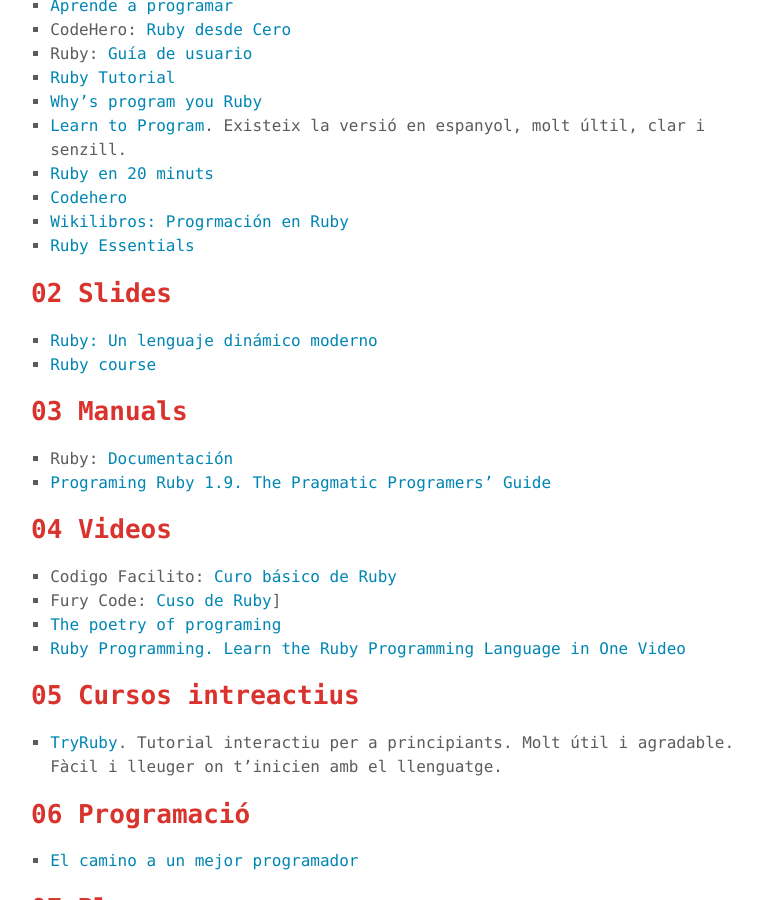
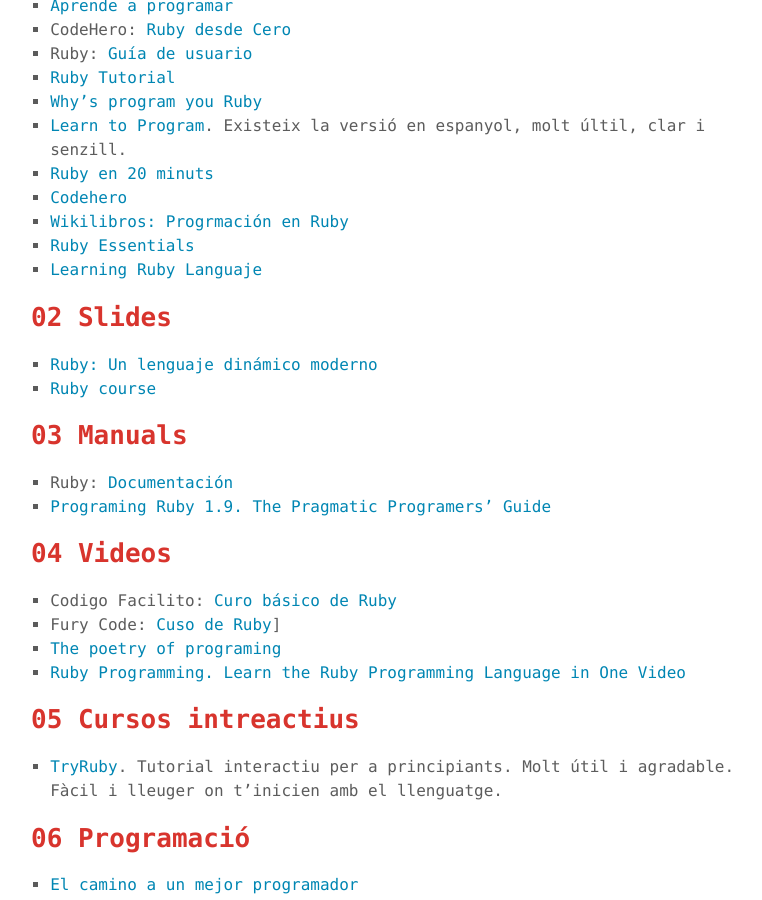
Before and after one commit to inclusa/ruby, a Jekyll site: the page built from about.md, in a window 1280 px wide and 900 px high, scrolled down 559 px. Shown: the whole window, without its empty margins (233-995 px from the left). Built offline with Jekyll 4.4.1, drawn with Linux system fonts in a browser that asks for light colours.

Commit message:
Learning Ruby Languaje

```diff
--- a/about.md
+++ b/about.md
@@ -28,7 +28,7 @@ Aquest projecte sorgeix de la necessitat d'aprendre el llenguatge de programció
 10. [Codehero](http://codehero.co/series/ruby-desde-cero.html)
 11. [Wikilibros: Progrmación en Ruby](https://es.wikibooks.org/wiki/Programaci%C3%B3n_en_Ruby)
 12. [Ruby Essentials](http://www.techotopia.com/index.php/Ruby_Essentials)
-
+13. [Learning Ruby Languaje](https://riptutorial.com/Download/ruby-language.pdf)
 
 ## 02 Slides
 
```
